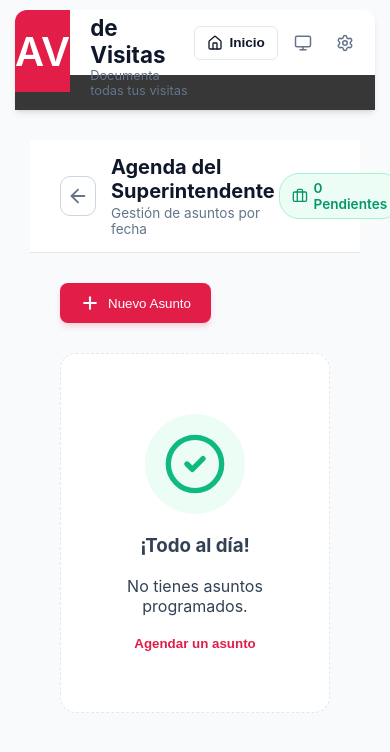
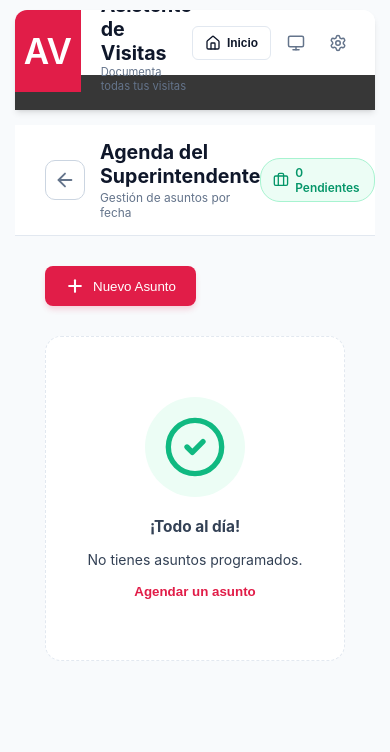
Before and after one commit to yorlenbatistareyes-prog/asistente-de-visitas, a SvelteKit app: page /pendientes in a window 390 px wide. Shown: the top 752 px of the page. Built offline with nearby package versions, Linux system fonts and the light colour scheme.

Commit message:
Diseño responsivo global para la app

```diff
--- a/src/app.css
+++ b/src/app.css
@@ -109,3 +109,70 @@ body, html {
   color: var(--text-main);
   box-shadow: var(--shadow-sm);
 }
+
+
+/* ==========================================================================
+   5. DISEÑO RESPONSIVO (Móviles y Tablets)
+   ========================================================================== */
+
+/* --- TABLETS Y PANTALLAS MEDIANAS (Menos de 1024px) --- */
+@media (max-width: 1024px) {
+  .focus-content, .main-content {
+    padding: 20px !important; /* Reducimos el espacio vacío a los lados */
+  }
+
+  .focus-header {
+    padding: 15px 20px !important;
+  }
+}
+
+/* --- MÓVILES (Menos de 768px - Ideal para la pantalla de tu Samsung) --- */
+@media (max-width: 768px) {
+  body, html {
+    font-size: 14px; /* Achicamos un pelín la fuente base para que quepa más texto */
+  }
+
+  .focus-content, .main-content {
+    padding: 15px !important; /* Aprovechamos al máximo el ancho del teléfono */
+  }
+
+  /* Los títulos se ajustan para no romper la pantalla */
+  h1 { font-size: 1.4rem !important; }
+  h3 { font-size: 1.1rem !important; }
+
+  /* MÁGIA PARA LAS CUADRÍCULAS (GRIDS) */
+  /* Convierte cualquier panel de varias columnas en una sola columna hacia abajo */
+  .grid-dashboard,
+  .tarjetas-grid {
+    grid-template-columns: 1fr !important;
+    gap: 15px !important;
+  }
+
+  /* Hacemos que los botones sean fáciles de tocar con el pulgar */
+  .btn-global, .btn-accion {
+    width: 100% !important;
+    height: 48px !important; /* Volvemos a darle un poco de altura solo en móvil por ergonomía */
+    justify-content: center;
+  }
+
+  /* Clase comodín por si quieres ocultar algo solo en el teléfono */
+  .ocultar-en-movil {
+    display: none !important;
+  }
+}
+
+/* --- MÓVILES PEQUEÑOS (Menos de 480px) --- */
+@media (max-width: 480px) {
+  .btn-back span {
+    display: none; /* Ocultamos el texto "Volver a Congregaciones" y dejamos solo la flechita */
+  }
+
+  .btn-back {
+    padding: 8px !important;
+    justify-content: center;
+  }
+
+  .focus-header {
+    gap: 15px !important; /* Juntamos un poco más los elementos del encabezado */
+  }
+}
```
